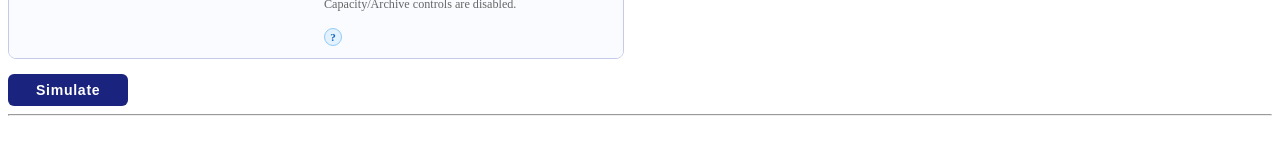
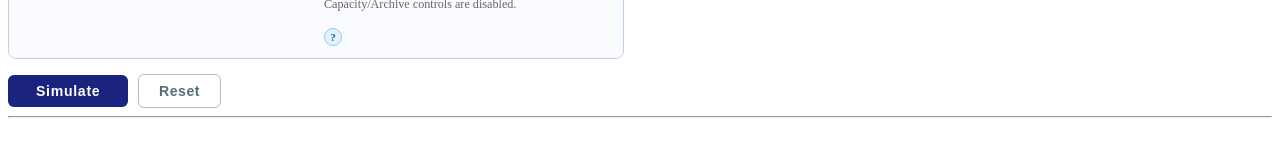
Before and after one commit to rbrambley/veeam-repos-simulator, a React (Vite) app: page / in a window 1280 px wide. Shown: the part 591-748 px from the top of the page. Built offline with nearby package versions, Linux system fonts and the light colour scheme.

Commit message:
Add Reset button: clears simulation and returns form to defaults

```diff
--- a/src/App.tsx
+++ b/src/App.tsx
@@ -36,6 +36,17 @@ export const App: React.FC = () => {
   const [sim, setSim] = useState(() => new VeeamSimulator({ ...defaultState }));
   const [currentDate, setCurrentDate] = useState(defaultState.date);
   const [simulationStarted, setSimulationStarted] = useState(false);
+  const [resetKey, setResetKey] = useState(0);
+
+  const handleReset = () => {
+    const today = new Date().toISOString().slice(0, 10);
+    const fresh: SimulationState = { ...defaultState, date: today, startDate: today };
+    setSimState({ ...fresh });
+    setSim(new VeeamSimulator({ ...fresh }));
+    setCurrentDate(today);
+    setSimulationStarted(false);
+    setResetKey(k => k + 1);
+  };
 
   // Handler to update simulation state from InputForm
   const handleScenarioChange = (newState: SimulationState) => {
@@ -70,8 +81,10 @@ export const App: React.FC = () => {
     <div className="app-container">
       <h1>Veeam Backup Simulator</h1>
       <InputForm
+        key={resetKey}
         simState={simState}
         onScenarioChange={handleScenarioChange}
+        onReset={handleReset}
       />
       <hr />
       {simulationStarted && (
--- a/src/app.css
+++ b/src/app.css
@@ -107,6 +107,26 @@
   background: #283593;
 }
 
+.reset-btn {
+  margin-top: 0.25rem;
+  padding: 8px 20px;
+  background: #fff;
+  color: #546e7a;
+  border: 1px solid #b0bec5;
+  border-radius: 6px;
+  font-weight: 600;
+  font-size: 0.88rem;
+  cursor: pointer;
+  letter-spacing: 0.04em;
+  transition: background 0.15s, border-color 0.15s;
+}
+
+.reset-btn:hover {
+  background: #f5f5f5;
+  border-color: #78909c;
+  color: #37474f;
+}
+
 /* ── Repository Storage table ── */
 .storage-table {
   border-collapse: collapse;
--- a/src/components/InputForm.tsx
+++ b/src/components/InputForm.tsx
@@ -6,9 +6,10 @@ import { computeSimulatorPlanned, ScenarioConfig } from '../models/plannedCapaci
 interface InputFormProps {
   simState: SimulationState;
   onScenarioChange: (newState: SimulationState) => void;
+  onReset?: () => void;
 }
 
-export const InputForm: React.FC<InputFormProps> = ({ simState, onScenarioChange }) => {
+export const InputForm: React.FC<InputFormProps> = ({ simState, onScenarioChange, onReset }) => {
   const [repoName, setRepoName] = useState(simState.repositories[0]?.name || 'Main Repo');
   const [repoType, setRepoType] = useState<RepositoryType>(simState.repositories[0]?.type || 'DAS');
   const [jobName, setJobName] = useState(simState.jobs[0]?.name || 'Daily Backup');
@@ -493,7 +494,17 @@ export const InputForm: React.FC<InputFormProps> = ({ simState, onScenarioChange
               </div>
             </div>
           )}
-          <button type="submit" className="apply-btn">Simulate</button>
+          <div style={{ display: 'flex', gap: '0.6rem', alignItems: 'center' }}>
+            <button type="submit" className="apply-btn">Simulate</button>
+            <button
+              type="button"
+              className="reset-btn"
+              onClick={onReset}
+              title="Reset all inputs and simulation to defaults"
+            >
+              Reset
+            </button>
+          </div>
         </form>
 
         {/* ── Right column: calculated capacity requirements ── */}
```
